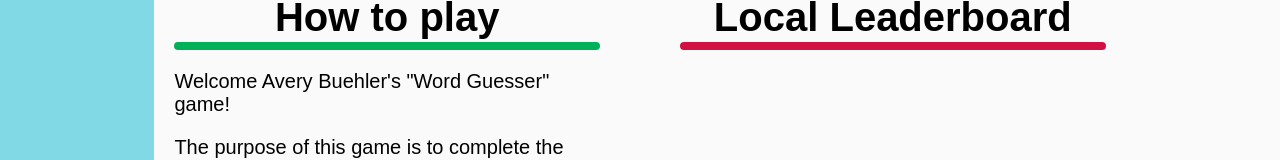
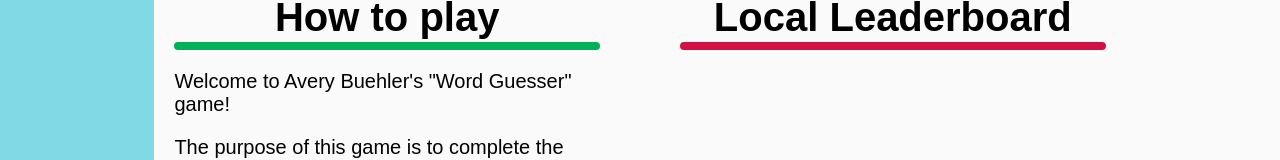
Before and after one commit to AveryBuehler/CS275-Final-Project, a plain HTML site: page index.html in a window 1280 px wide. Shown: the part 332-492 px from the top of the page. Drawn offline with Linux system fonts and the light colour scheme; a web font is replaced by a local one.

Commit message:
Fixing a typo.

```diff
--- a/index.html
+++ b/index.html
@@ -53,7 +53,7 @@
         <div class="col">
           <h3>How to play</h3>
           <hr class="hr-green">
-          <p>Welcome Avery Buehler's "Word Guesser" game!</p>
+          <p>Welcome to Avery Buehler's "Word Guesser" game!</p>
           <p>The purpose of this game is to complete the word seen on screen before the time runs out.</p>
           <p>There are three difficulty levels. As you get more answers correct, the game will become harder.</p>
           <p>Compete against yourself or friends on the <i class="fas fa-trophy"></i><span class="text-leaderboardInfo">Local Leaderboard!</span></p>
```
